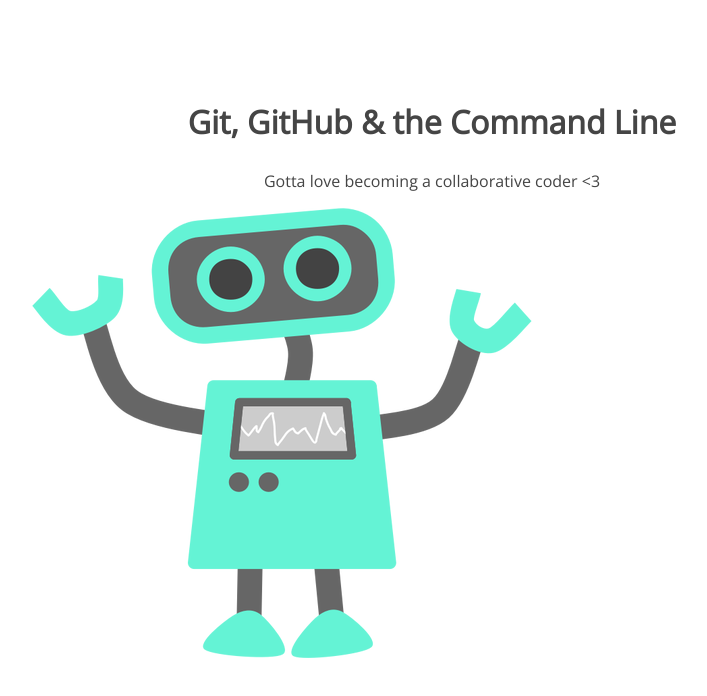
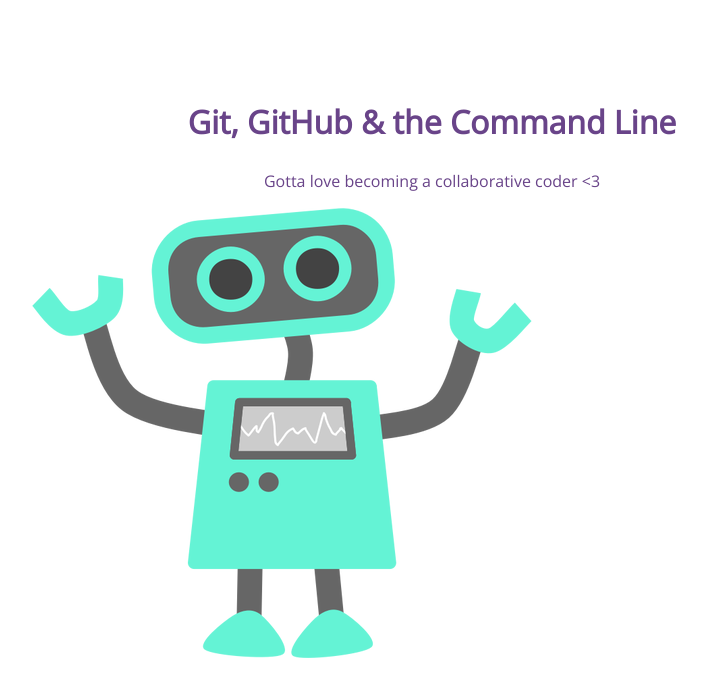
Before and after one commit to jamieled/105-project, a plain HTML site: page index.html in a window 1280 px wide. Shown: the whole page, without its empty margins (208-915 px from the left). Drawn offline with nearby package versions, Linux system fonts and the light colour scheme.

Commit message:
changed color for h1

```diff
--- a/css/style.css
+++ b/css/style.css
@@ -5,7 +5,7 @@ section {
 section h1,
 section p {
 	text-align: center;
-	color: #454545;
+	color: #694489;
 }
 section h1 {
 	font: 32px 'Open Sans';
```
